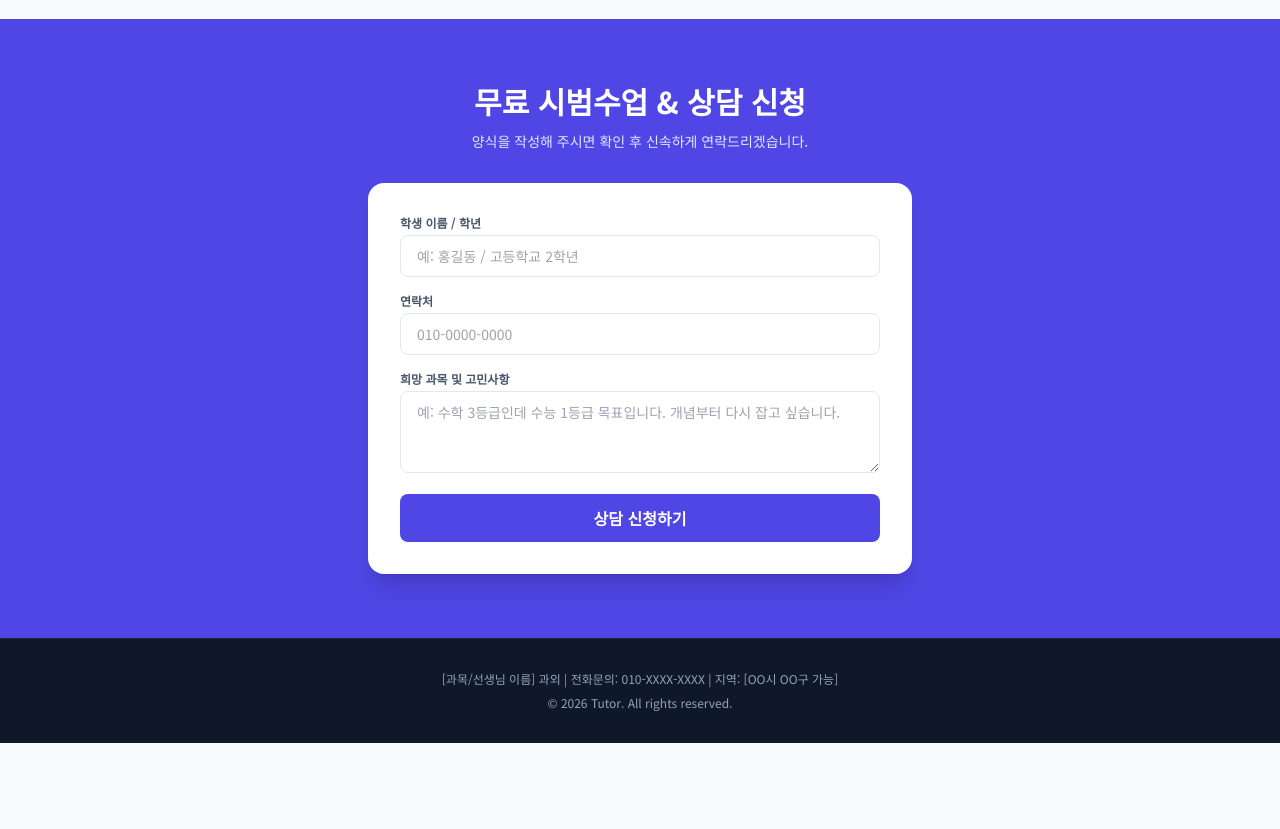
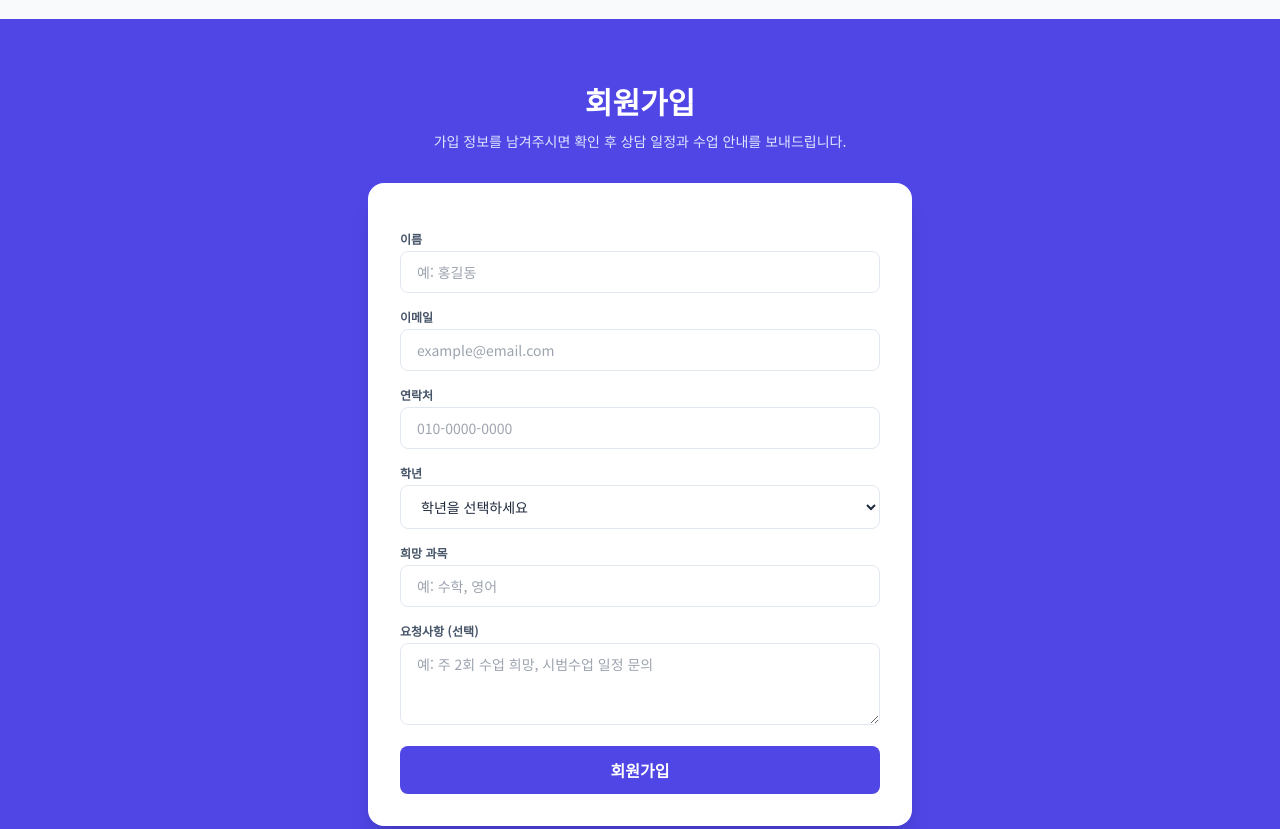
Before and after one commit to cjddl8161-cloud/project-test, a website: page index.html in a window 1280 px wide. Shown: the part 2420-3249 px from the top of the page. Before the commit the page ends 3163 px from the top, so only its background shows below. Drawn offline with nearby package versions, Linux system fonts and the light colour scheme.

Commit message:
Auto sync: 2026-08-04 20:45

```diff
--- a/index.html
+++ b/index.html
@@ -209,29 +209,51 @@
         </div>
     </section>
 
-    <!-- Contact / Form Section -->
-    <section id="contact" class="py-16 bg-indigo-600 dark:bg-indigo-700 text-white">
+    <!-- Signup / Formspree Section -->
+    <section id="signup" class="py-16 bg-indigo-600 dark:bg-indigo-700 text-white">
         <div class="max-w-xl mx-auto px-4">
             <div class="text-center mb-8">
-                <h2 class="text-3xl font-bold mb-3">무료 시범수업 & 상담 신청</h2>
-                <p class="text-indigo-100 text-sm">양식을 작성해 주시면 확인 후 신속하게 연락드리겠습니다.</p>
+                <h2 class="text-3xl font-bold mb-3">회원가입</h2>
+                <p class="text-indigo-100 text-sm">가입 정보를 남겨주시면 확인 후 상담 일정과 수업 안내를 보내드립니다.</p>
             </div>
 
-            <!-- 구글 폼 연동 또는 오픈채팅으로 연결 가능 -->
-            <form action="https://formspree.io/f/YOUR_FORM_ID" method="POST" class="bg-white dark:bg-slate-900 p-8 rounded-2xl shadow-xl text-slate-800 dark:text-slate-100 space-y-4">
+            <form id="signup-form" action="https://formspree.io/f/moeaadww" method="POST" class="bg-white dark:bg-slate-900 p-8 rounded-2xl shadow-xl text-slate-800 dark:text-slate-100 space-y-4">
+                <input type="hidden" name="_subject" value="[과외 사이트] 신규 회원가입">
                 <div>
-                    <label class="block text-xs font-semibold text-slate-600 dark:text-slate-300 mb-1">학생 이름 / 학년</label>
-                    <input type="text" name="student_info" placeholder="예: 홍길동 / 고등학교 2학년" required class="w-full px-4 py-2.5 rounded-lg border border-slate-200 dark:border-slate-700 bg-white dark:bg-slate-800 text-sm focus:outline-none focus:ring-2 focus:ring-indigo-500">
+                    <label for="signup-name" class="block text-xs font-semibold text-slate-600 dark:text-slate-300 mb-1">이름</label>
+                    <input id="signup-name" type="text" name="name" placeholder="예: 홍길동" required autocomplete="name" class="w-full px-4 py-2.5 rounded-lg border border-slate-200 dark:border-slate-700 bg-white dark:bg-slate-800 text-sm focus:outline-none focus:ring-2 focus:ring-indigo-500">
                 </div>
                 <div>
-                    <label class="block text-xs font-semibold text-slate-600 dark:text-slate-300 mb-1">연락처</label>
-                    <input type="tel" name="phone" placeholder="010-0000-0000" required class="w-full px-4 py-2.5 rounded-lg border border-slate-200 dark:border-slate-700 bg-white dark:bg-slate-800 text-sm focus:outline-none focus:ring-2 focus:ring-indigo-500">
+                    <label for="signup-email" class="block text-xs font-semibold text-slate-600 dark:text-slate-300 mb-1">이메일</label>
+                    <input id="signup-email" type="email" name="email" placeholder="example@email.com" required autocomplete="email" class="w-full px-4 py-2.5 rounded-lg border border-slate-200 dark:border-slate-700 bg-white dark:bg-slate-800 text-sm focus:outline-none focus:ring-2 focus:ring-indigo-500">
                 </div>
                 <div>
-                    <label class="block text-xs font-semibold text-slate-600 dark:text-slate-300 mb-1">희망 과목 및 고민사항</label>
-                    <textarea name="message" rows="3" placeholder="예: 수학 3등급인데 수능 1등급 목표입니다. 개념부터 다시 잡고 싶습니다." class="w-full px-4 py-2.5 rounded-lg border border-slate-200 dark:border-slate-700 bg-white dark:bg-slate-800 text-sm focus:outline-none focus:ring-2 focus:ring-indigo-500"></textarea>
+                    <label for="signup-phone" class="block text-xs font-semibold text-slate-600 dark:text-slate-300 mb-1">연락처</label>
+                    <input id="signup-phone" type="tel" name="phone" placeholder="010-0000-0000" required autocomplete="tel" class="w-full px-4 py-2.5 rounded-lg border border-slate-200 dark:border-slate-700 bg-white dark:bg-slate-800 text-sm focus:outline-none focus:ring-2 focus:ring-indigo-500">
                 </div>
-                <button type="submit" class="w-full bg-indigo-600 text-white font-bold py-3 rounded-lg hover:bg-indigo-700 transition">상담 신청하기</button>
+                <div>
+                    <label for="signup-grade" class="block text-xs font-semibold text-slate-600 dark:text-slate-300 mb-1">학년</label>
+                    <select id="signup-grade" name="grade" required class="w-full px-4 py-2.5 rounded-lg border border-slate-200 dark:border-slate-700 bg-white dark:bg-slate-800 text-sm focus:outline-none focus:ring-2 focus:ring-indigo-500">
+                        <option value="" disabled selected>학년을 선택하세요</option>
+                        <option value="중1">중학교 1학년</option>
+                        <option value="중2">중학교 2학년</option>
+                        <option value="중3">중학교 3학년</option>
+                        <option value="고1">고등학교 1학년</option>
+                        <option value="고2">고등학교 2학년</option>
+                        <option value="고3">고등학교 3학년</option>
+                        <option value="기타">기타 / 학부모</option>
+                    </select>
+                </div>
+                <div>
+                    <label for="signup-subject" class="block text-xs font-semibold text-slate-600 dark:text-slate-300 mb-1">희망 과목</label>
+                    <input id="signup-subject" type="text" name="subject" placeholder="예: 수학, 영어" required class="w-full px-4 py-2.5 rounded-lg border border-slate-200 dark:border-slate-700 bg-white dark:bg-slate-800 text-sm focus:outline-none focus:ring-2 focus:ring-indigo-500">
+                </div>
+                <div>
+                    <label for="signup-message" class="block text-xs font-semibold text-slate-600 dark:text-slate-300 mb-1">요청사항 (선택)</label>
+                    <textarea id="signup-message" name="message" rows="3" placeholder="예: 주 2회 수업 희망, 시범수업 일정 문의" class="w-full px-4 py-2.5 rounded-lg border border-slate-200 dark:border-slate-700 bg-white dark:bg-slate-800 text-sm focus:outline-none focus:ring-2 focus:ring-indigo-500"></textarea>
+                </div>
+                <button id="signup-submit" type="submit" class="w-full bg-indigo-600 text-white font-bold py-3 rounded-lg hover:bg-indigo-700 transition disabled:opacity-60 disabled:cursor-not-allowed">회원가입</button>
+                <p id="signup-status" class="text-sm text-center hidden" role="status" aria-live="polite"></p>
             </form>
         </div>
     </section>
```
